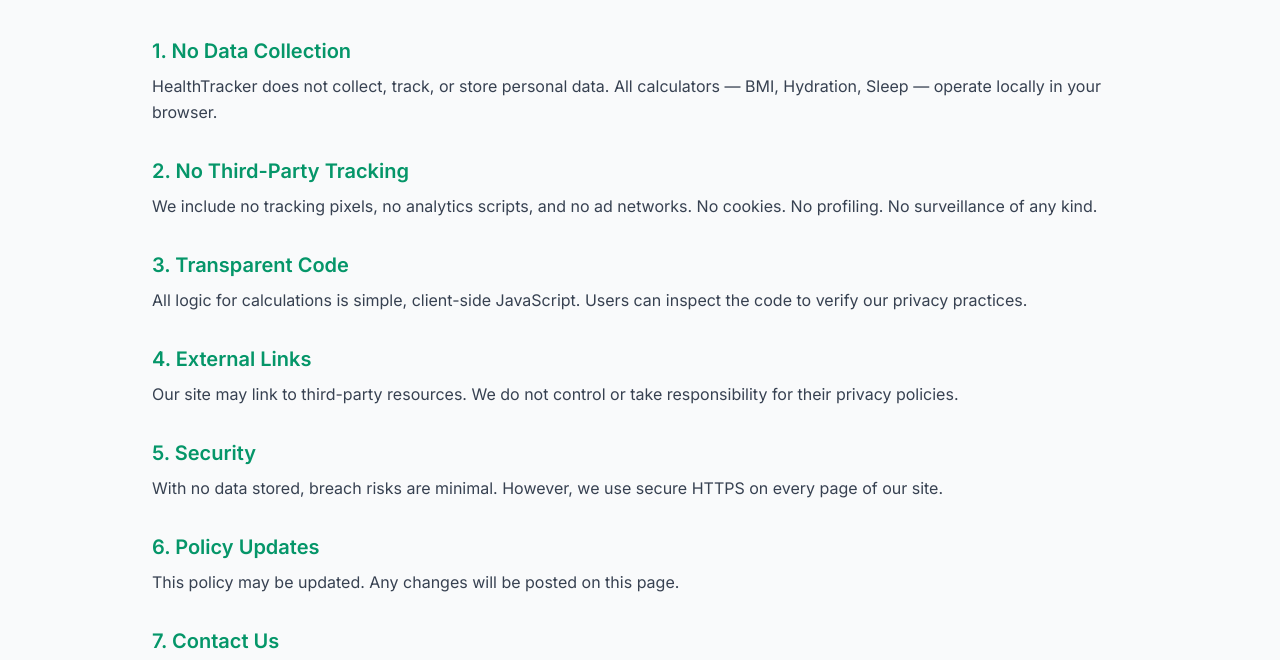
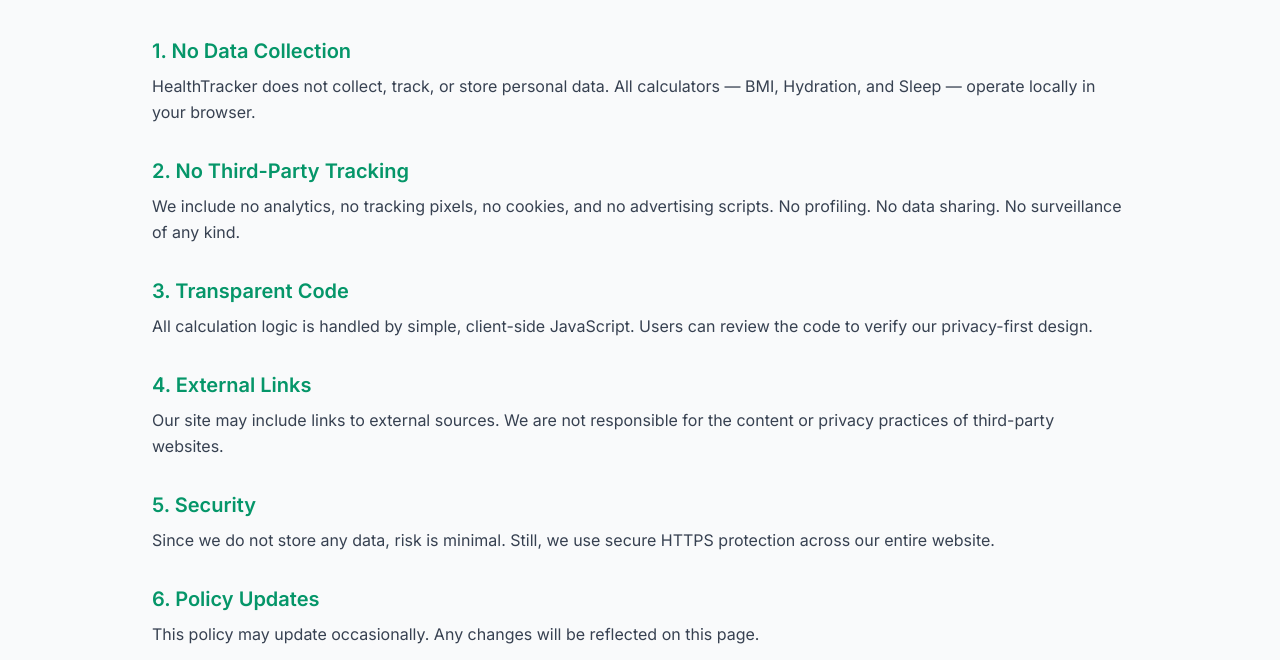
Before and after one commit to salar500/Healthtracker, a plain HTML site: page privacy.html in a window 1280 px wide. Shown: the part 276-936 px from the top of the page. Drawn offline with nearby package versions, Linux system fonts and the light colour scheme; no server answers.

Commit message:
Update privacy.html

```diff
--- a/privacy.html
+++ b/privacy.html
@@ -66,7 +66,7 @@
     <section class="max-w-5xl mx-auto px-6 py-12 md:py-20">
       <h1 class="text-4xl font-semibold text-emerald-600 mb-4 text-center">Privacy Policy</h1>
       <p class="text-center text-gray-600 mb-10 max-w-2xl mx-auto">
-        At <strong>HealthTracker</strong>, your privacy is our top priority.
+        At <strong>HealthTracker</strong>, your privacy is our top priority.<br>
         Our tools run entirely in your browser — we never collect or store personal data.
       </p>
 
@@ -76,53 +76,53 @@
           <h2 class="text-xl font-semibold text-emerald-600 mb-2">1. No Data Collection</h2>
           <p>
             HealthTracker does not collect, track, or store personal data.
-            All calculators — BMI, Hydration, Sleep — operate locally in your browser.
+            All calculators — BMI, Hydration, and Sleep — operate locally in your browser.
           </p>
         </section>
 
         <section>
           <h2 class="text-xl font-semibold text-emerald-600 mb-2">2. No Third-Party Tracking</h2>
           <p>
-            We include no tracking pixels, no analytics scripts, and no ad networks.
-            No cookies. No profiling. No surveillance of any kind.
+            We include no analytics, no tracking pixels, no cookies, and no advertising scripts.
+            No profiling. No data sharing. No surveillance of any kind.
           </p>
         </section>
 
         <section>
           <h2 class="text-xl font-semibold text-emerald-600 mb-2">3. Transparent Code</h2>
           <p>
-            All logic for calculations is simple, client-side JavaScript.
-            Users can inspect the code to verify our privacy practices.
+            All calculation logic is handled by simple, client-side JavaScript.
+            Users can review the code to verify our privacy-first design.
           </p>
         </section>
 
         <section>
           <h2 class="text-xl font-semibold text-emerald-600 mb-2">4. External Links</h2>
           <p>
-            Our site may link to third-party resources.
-            We do not control or take responsibility for their privacy policies.
+            Our site may include links to external sources.
+            We are not responsible for the content or privacy practices of third-party websites.
           </p>
         </section>
 
         <section>
           <h2 class="text-xl font-semibold text-emerald-600 mb-2">5. Security</h2>
           <p>
-            With no data stored, breach risks are minimal.
-            However, we use secure HTTPS on every page of our site.
+            Since we do not store any data, risk is minimal.
+            Still, we use secure HTTPS protection across our entire website.
           </p>
         </section>
 
         <section>
           <h2 class="text-xl font-semibold text-emerald-600 mb-2">6. Policy Updates</h2>
           <p>
-            This policy may be updated. Any changes will be posted on this page.
+            This policy may update occasionally. Any changes will be reflected on this page.
           </p>
         </section>
 
         <section>
           <h2 class="text-xl font-semibold text-emerald-600 mb-2">7. Contact Us</h2>
           <p>
-            If you have questions, reach out via our
+            For questions or concerns, visit our
             <a href="contact.html" class="text-emerald-600 hover:underline font-medium">Contact Page</a>.
           </p>
         </section>
```
